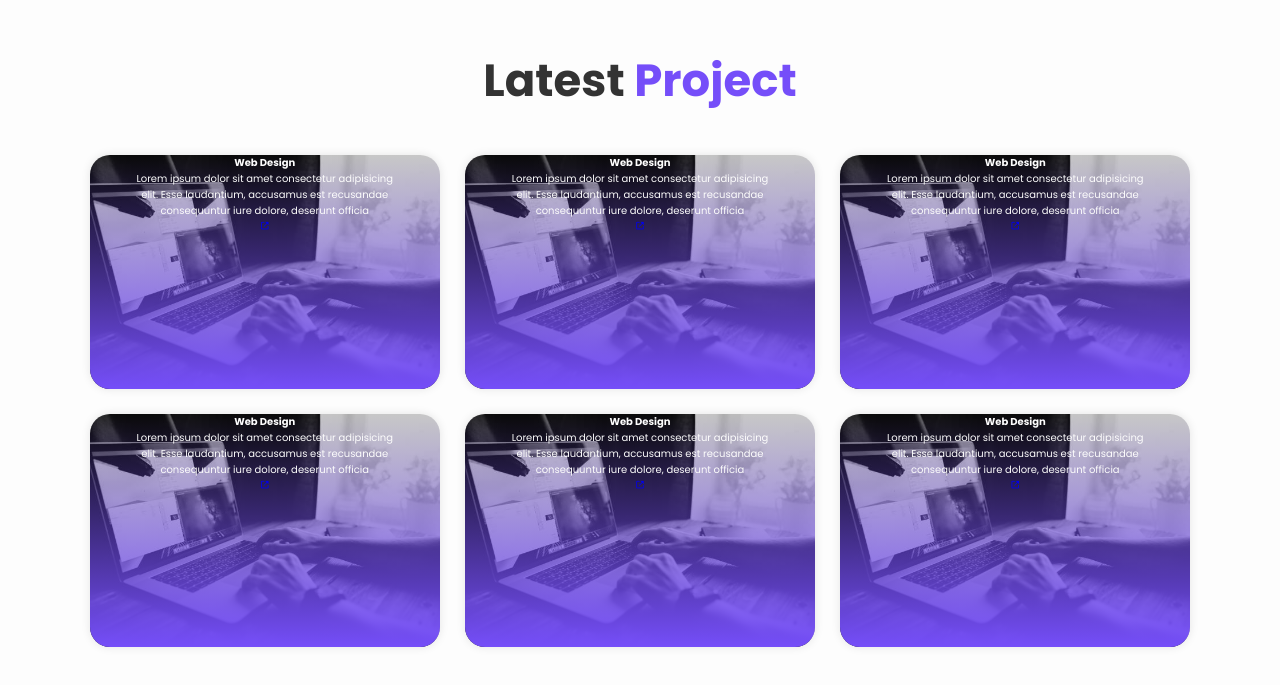
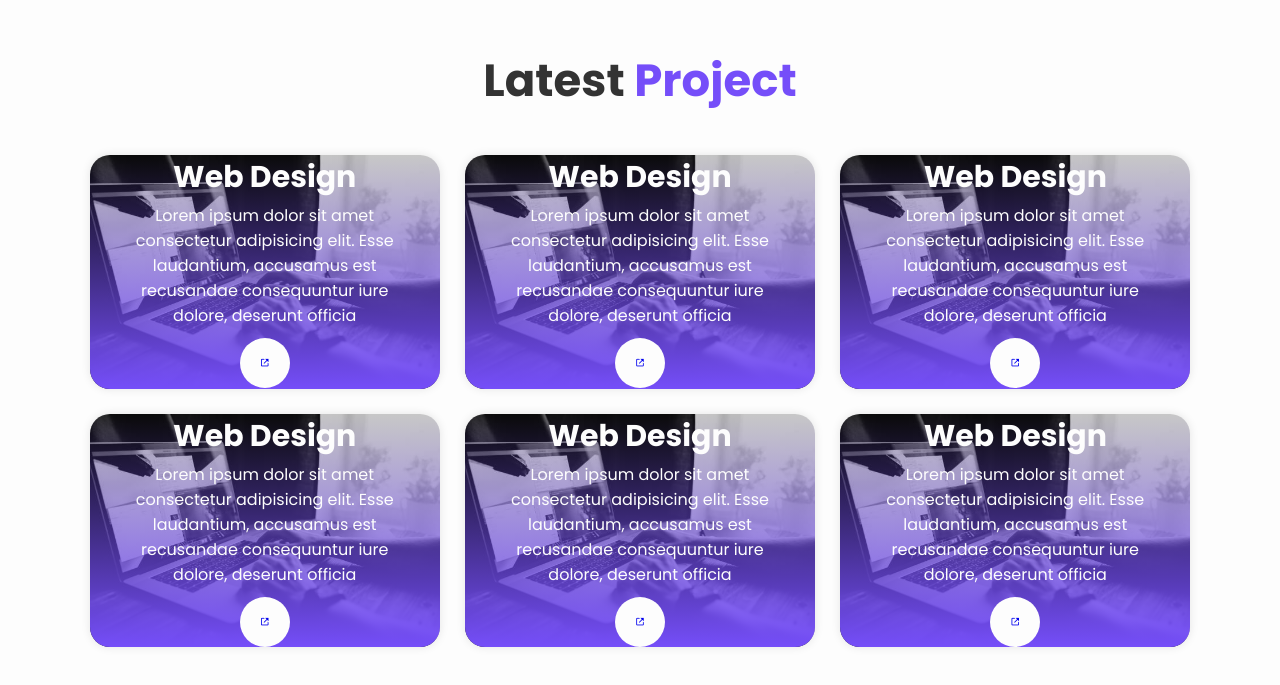
Before and after one commit to bradyn-page/project01, a plain HTML site: page index.html in a window 1280 px wide. Shown: the part 2447-3132 px from the top of the page. Drawn offline with nearby package versions, Linux system fonts and the light colour scheme.

Commit message:
updated styles

```diff
--- a/css/styles.css
+++ b/css/styles.css
@@ -366,8 +366,28 @@ span {
     background: linear-gradient(rgba(0, 0, 0, .1), var(--main-color));
     color: var(--white-color);
     display: flex;
+    justify-content: center;
     align-items: center;
     flex-direction: column;
     text-align: center;
     padding: 0 4rem;
 }
+
+.portfolio-layer h4 {
+    font-size: 3rem;
+}
+
+.portfolio-layer p {
+    font-size: 1.6rem;
+    margin: .3rem 0 1rem;
+}
+
+.portfolio-layer a {
+    display: inline-flex;
+    justify-content: center;
+    align-items: center;
+    width: 5rem;
+    height: 5rem;
+    background: var(--white-color);
+    border-radius: 50%;
+}
```
